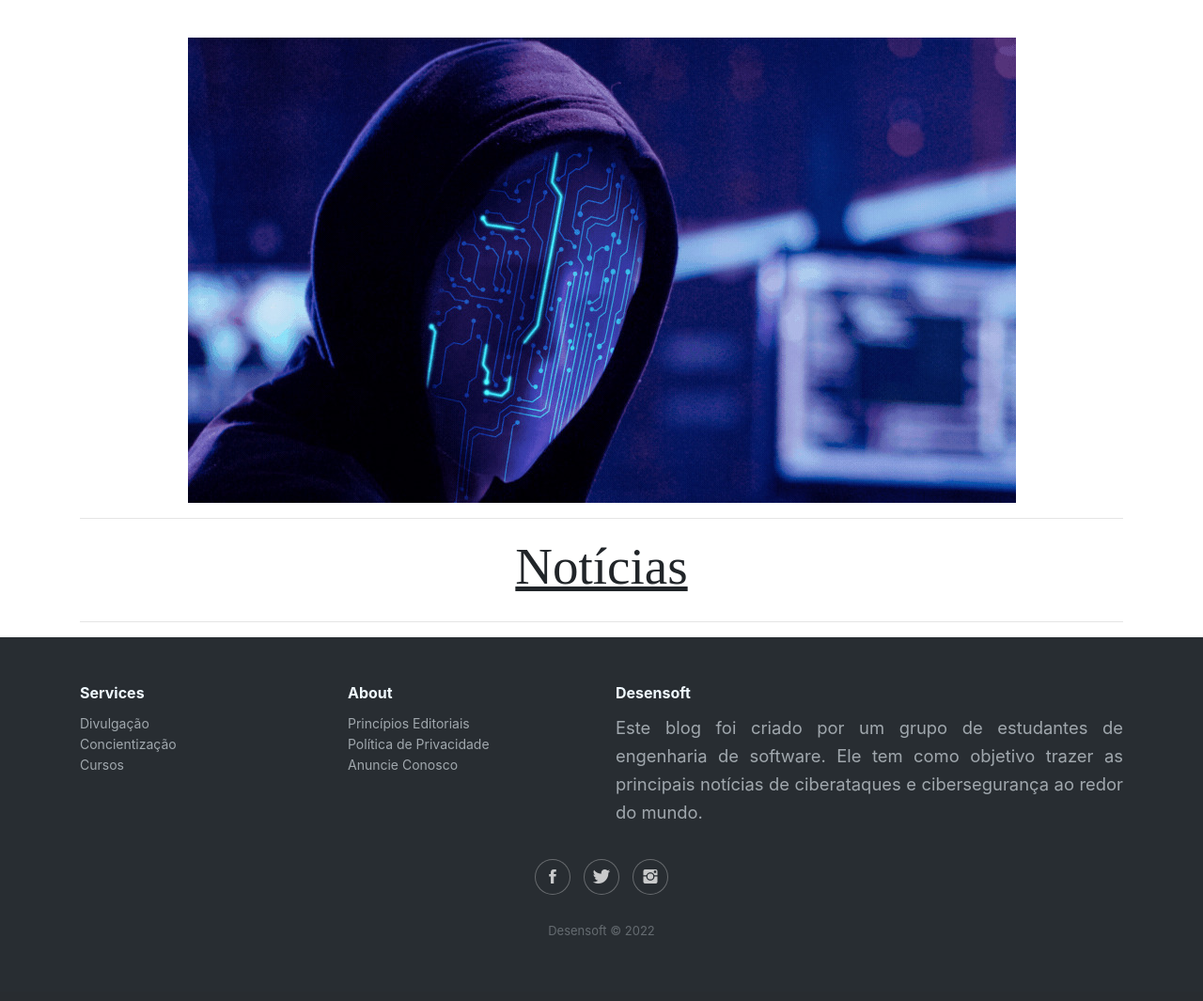
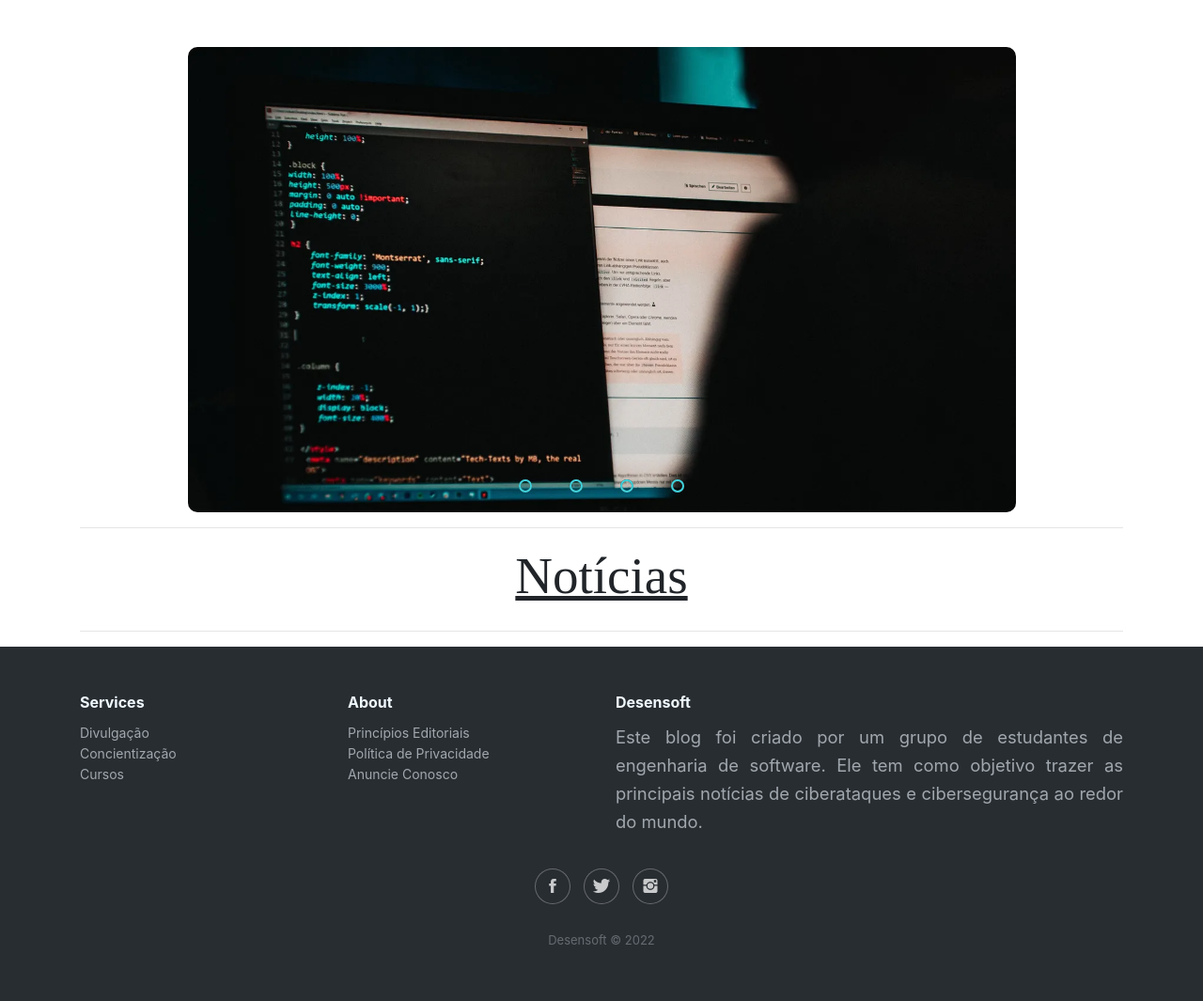
Before and after one commit to davialvb/Feudo-Vermelho-Rosas, a Django app: page / in a window 1280 px wide. Shown: the part 75-1140 px from the top of the page at 94% size. Before the commit the page ends 1070 px from the top, so only its background shows below. Run offline with Django 3.2, Linux system fonts and the light colour scheme; data that the repository does not hold is empty; some libraries are stand-ins or nearby versions.

Commit message:
carrossel no front

```diff
--- a/DjangoVueDocker/backend/blog/templates/blog/frontpage.html
+++ b/DjangoVueDocker/backend/blog/templates/blog/frontpage.html
@@ -3,9 +3,68 @@
 
 {% block content %}
 
-    <div class="imghome">
-        <img src="./static/home/carrobrabo.png" alt="carrossel" >
+<div class="carrossel">
+  <div class="slider">
+    <div class="slides">
+      <!--radio buttons start-->
+      <input type="radio" name="radio-btn" id="radio1">
+      <input type="radio" name="radio-btn" id="radio2">
+      <input type="radio" name="radio-btn" id="radio3">
+      <input type="radio" name="radio-btn" id="radio4">
+      <!--radio buttons end-->
+      <!--slide images start-->
+      <div class="slide first">
+        <img src="../static/home/otan.png" alt="">
+      </div>
+      <div class="slide">
+        <img src="../static/home/microsoft.jpg" alt="">
+      </div>
+      <div class="slide">
+        <img src="../static/home/brasil.png" alt="">
+      </div>
+      <div class="slide">
+        <img src="../static/home/euro.png" alt="">
+      </div>
+      <!--slide images end-->
+      <!--automatic navigation start-->
+      <div class="navigation-auto">
+        <div class="auto-btn1"></div>
+        <div class="auto-btn2"></div>
+        <div class="auto-btn3"></div>
+        <div class="auto-btn4"></div>
+      </div>
+      <!--automatic navigation end-->
     </div>
+    <!--manual navigation start-->
+    <div class="navigation-manual">
+      <label for="radio1" class="manual-btn"></label>
+      <label for="radio2" class="manual-btn"></label>
+      <label for="radio3" class="manual-btn"></label>
+      <label for="radio4" class="manual-btn"></label>
+    </div>
+    <!--manual navigation end-->
+  </div>
+  <!--image slider end-->
+ </div>
+
+
+ <script type="text/javascript">
+  var counter = 1;
+  setInterval(function(){
+    document.getElementById('radio' + counter).checked = true;
+    counter++;
+    if(counter > 4){
+      counter = 1;
+    }
+  }, 5000);
+  </script>
+
+
+
+
+
+
+
 
     <hr>
     <h1 class="not">Notícias</h1>
@@ -80,6 +139,122 @@ p{
 
 }
 
+.carrossel{
+
+display: flex;
+justify-content: center;
+align-items: center;
+margin-top: 50px;
+
+}
+
+.slider{
+width: 881px;
+height: 495px;
+border-radius: 10px;
+overflow: hidden;
+}
+
+.slides{
+width: 500%;
+height: 495px;
+display: flex;
+}
+
+.slides input{
+display: none;
+}
+
+.slide{
+width: 20%;
+transition: 2s;
+}
+
+.slide img{
+width: 881px;
+height: 495px;
+}
+
+/*css for manual slide navigation*/
+
+.navigation-manual{
+position: absolute;
+width: 881px;
+margin-top: -35px;
+display: flex;
+justify-content: center;
+}
+
+.manual-btn{
+border: 2px solid #40D3DC;
+padding: 5px;
+border-radius: 10px;
+cursor: pointer;
+transition: 1s;
+}
+
+.manual-btn:not(:last-child){
+margin-right: 40px;
+}
+
+.manual-btn:hover{
+background: #282d32;
+}
+
+#radio1:checked ~ .first{
+margin-left: 0;
+}
+
+#radio2:checked ~ .first{
+margin-left: -20%;
+}
+
+#radio3:checked ~ .first{
+margin-left: -40%;
+}
+
+#radio4:checked ~ .first{
+margin-left: -60%;
+}
+
+/*css for automatic navigation*/
+
+.navigation-auto{
+position: absolute;
+display: flex;
+width: 881px;
+justify-content: center;
+margin-top: 460px;
+}
+
+.navigation-auto div{
+border: 2px solid #282d32;
+padding: 5px;
+border-radius: 10px;
+transition: 1s;
+}
+
+.navigation-auto div:not(:last-child){
+margin-right: 40px;
+}
+
+#radio1:checked ~ .navigation-auto .auto-btn1{
+background: #282d32;
+}
+
+#radio2:checked ~ .navigation-auto .auto-btn2{
+background: #282d32;
+}
+
+#radio3:checked ~ .navigation-auto .auto-btn3{
+background: #282d32;
+}
+
+#radio4:checked ~ .navigation-auto .auto-btn4{
+background: #282d32;
+}
+
+
 </style>
 
 
```
Also changed, not shown: DjangoVueDocker/backend/blog/static/home/brasil.png (added), DjangoVueDocker/backend/blog/static/home/euro.png (added), DjangoVueDocker/backend/blog/static/home/microsoft.jpg (added), DjangoVueDocker/backend/blog/static/home/otan.png (added).
